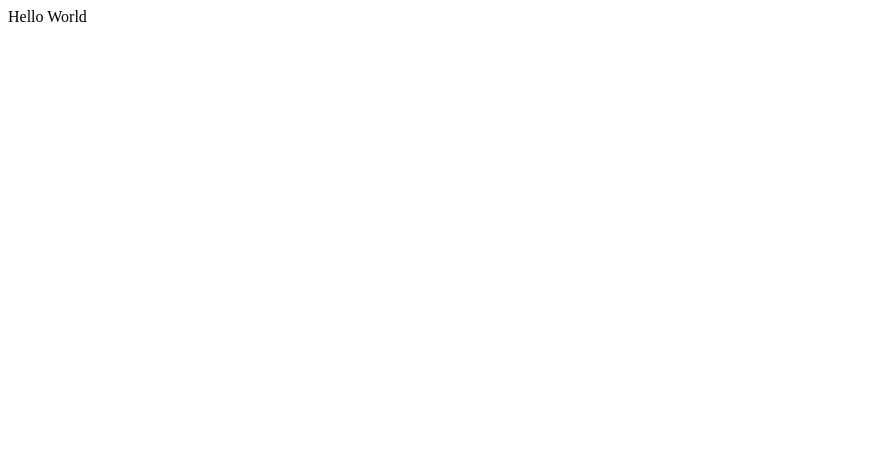
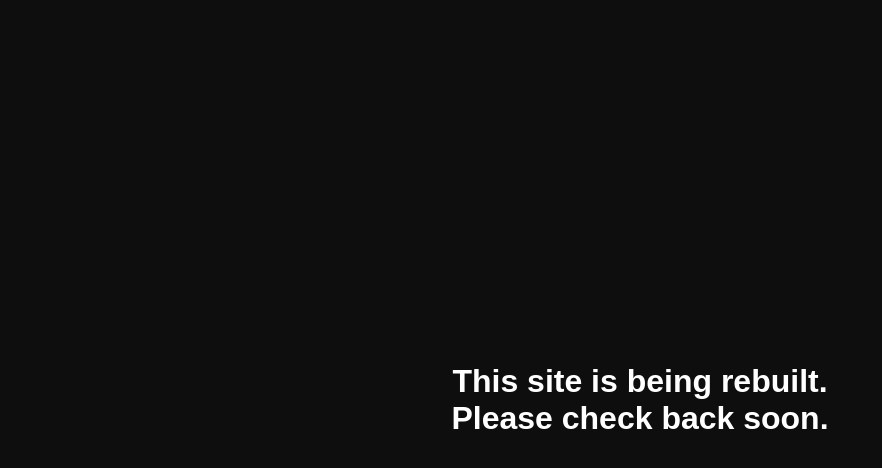
Before and after one commit to OliverMacD/OliverMacD.github.io, a plain HTML site: page index.html in a window 1280 px wide. Shown: the whole page, without its empty margins (0-882 px from the left). Drawn offline with Linux system fonts and the light colour scheme.

Commit message:
Update index.html

```diff
--- a/index.html
+++ b/index.html
@@ -1 +1,27 @@
-Hello World
+<!DOCTYPE html>
+<html lang="en">
+<head>
+  <meta charset="UTF-8" />
+  <meta name="viewport" content="width=device-width, initial-scale=1.0" />
+  <title>Rebuild Underway</title>
+  <style>
+    body {
+      background-color: #0e0e0e;
+      color: #ffffff;
+      font-family: sans-serif;
+      display: flex;
+      justify-content: center;
+      align-items: center;
+      height: 100vh;
+      margin: 0;
+      text-align: center;
+    }
+    h1 {
+      font-size: 2rem;
+    }
+  </style>
+</head>
+<body>
+  <h1>This site is being rebuilt.<br>Please check back soon.</h1>
+</body>
+</html>
```
